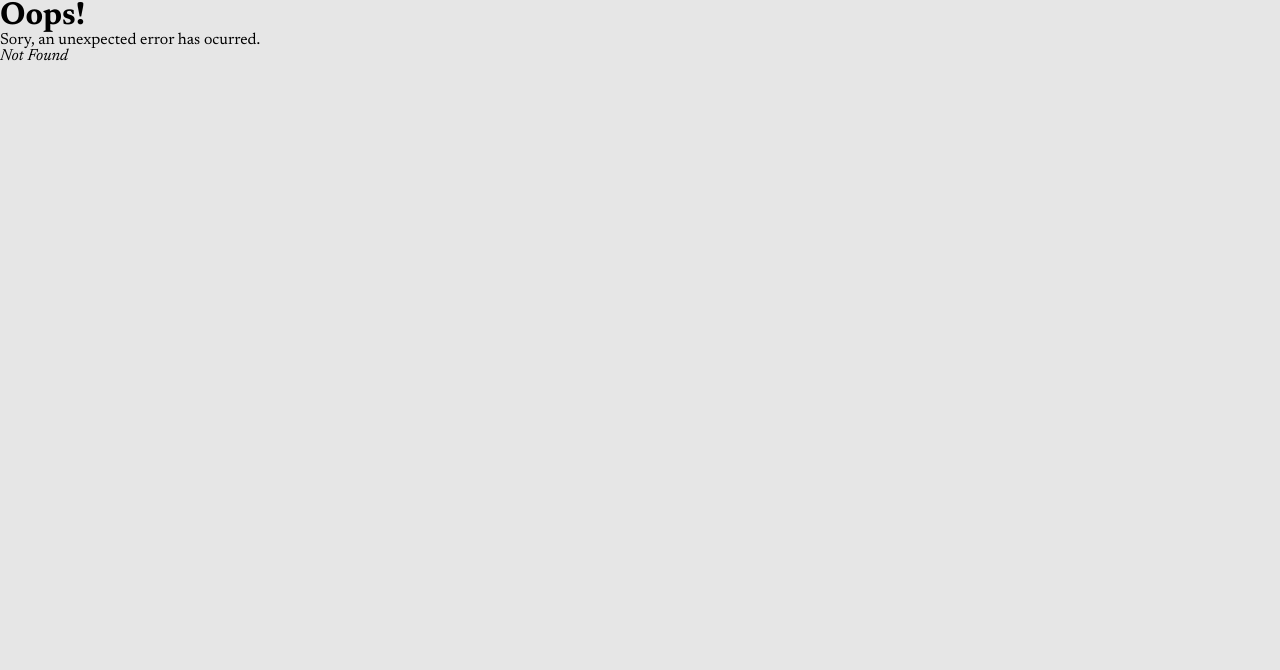
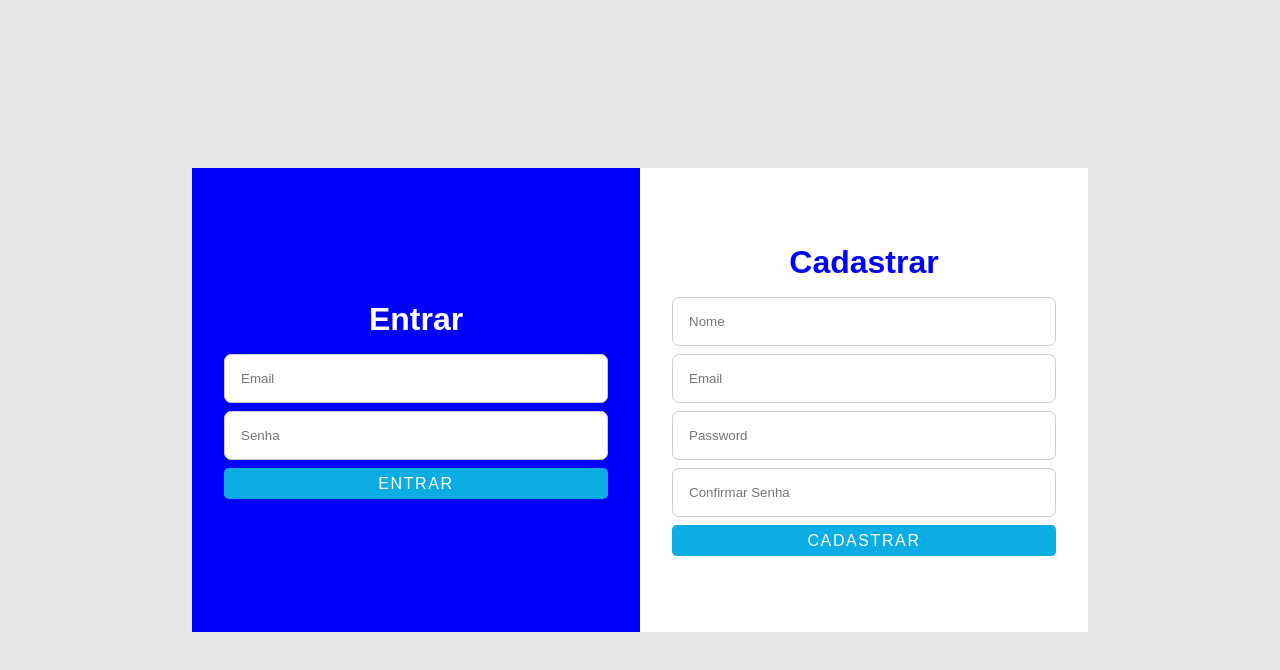
Before and after one commit to davidsnts/BreakingNewsFront, a React (Vite) app: page /auth in a window 1280 px wide. Before the commit this address had no page. Shown: the top 670 px of the page. Built offline with nearby package versions, Linux system fonts and the light colour scheme.

Commit message:
Criando estrutura para login e cadastro.

```diff
--- /dev/null
+++ b/src/components/Button/ButtonStyled.jsx
@@ -0,0 +1,21 @@
+import styled from "styled-components";
+
+export const ButtonStyled = styled.button`
+    background-color: #0bade3;
+    border: none;
+    outline: none;
+    font-size: 1rem;
+    padding: 0.4rem 1rem;
+    color: #fff;
+    transition: all 0.4s ease-in-out;
+    cursor: pointer;
+    border-radius: 0.3rem;
+    width: auto;
+    font-weight: 500;
+    letter-spacing: 0.1rem;
+    text-transform: uppercase;
+    :hover{
+        background-color:#0a86af;
+    }
+
+`;
--- /dev/null
+++ b/src/components/Button/button.jsx
@@ -0,0 +1,4 @@
+import { ButtonStyled } from "./ButtonStyled";
+export function Button({ type, text}){
+    return <ButtonStyled type={type}>{text}</ButtonStyled>
+}
--- /dev/null
+++ b/src/components/Input/Input.jsx
@@ -0,0 +1,5 @@
+import { InputSpace } from "./InputStyled";
+
+export function Input({ type, placeholder, name, register }) {
+  return ( <InputSpace type={type} placeholder={placeholder} {...register(name)} /> );
+}
--- /dev/null
+++ b/src/components/Input/InputStyled.jsx
@@ -0,0 +1,7 @@
+import styled from "styled-components";
+
+export const InputSpace = styled.input`
+  padding: 1rem;
+  border-radius: 7px;
+  border: 1px solid #ccc;
+`;
--- a/src/components/Navbar/Navbar.jsx
+++ b/src/components/Navbar/Navbar.jsx
@@ -1,20 +1,30 @@
 import { Outlet, useNavigate, Link } from "react-router-dom";
 import logo from "../../images/LogoBN.png";
-import { Button, ErrorSpam, ImageLogo, InputSpace, Nav } from "./NavbarStyled";
+import { ErrorSpam, ImageLogo, InputSpace, Nav } from "./NavbarStyled";
 import { useForm } from "react-hook-form";
 import { z } from "zod";
 import { zodResolver } from "@hookform/resolvers/zod";
+import { Button } from "../Button/button";
 
 const searchSchema = z.object({
-  title: z.string().trim().min(1 , "A pesquisa não pode ser vazia"),
+  title: z.string().trim().min(1, "A pesquisa não pode ser vazia"),
 });
 export function Navbar() {
-  const { register, handleSubmit, reset, formState: {errors} } = useForm({ resolver: zodResolver(searchSchema)});
+  const {
+    register,
+    handleSubmit,
+    reset,
+    formState: { errors },
+  } = useForm({ resolver: zodResolver(searchSchema) });
   const navigate = useNavigate();
   function onSearch(data) {
     const { title } = data;
     reset();
     navigate(`/search/${title}`);
+  }
+
+  function goAuth() {
+    navigate("/auth");
   }
   return (
     <>
@@ -34,10 +44,13 @@ export function Navbar() {
         <Link to="/">
           <ImageLogo src={logo} alt="Logo do Breaking News" />
         </Link>
-
-        <Button>Entrar</Button>
+        <Link to="/auth">
+          <Button type="button" text={"Entrar"}>
+            Entrar
+          </Button>
+        </Link>
       </Nav>
-      { errors.title && <ErrorSpam>{errors.title.message} </ErrorSpam> }
+      {errors.title && <ErrorSpam>{errors.title.message} </ErrorSpam>}
       <Outlet />
     </>
   );
--- a/src/components/Navbar/NavbarStyled.jsx
+++ b/src/components/Navbar/NavbarStyled.jsx
@@ -25,25 +25,6 @@ export const InputSpace = styled.div`
   width: 200px;
   display: flex;
   align-items: center;
-
-  button {
-    position: absolute;
-    top: 1;
-    right: 0.2rem;
-    z-index: 10;
-    border: none;
-    background-color: #f5f5f5;
-    color: #757575;
-    border-radius: 0.3rem;
-    padding: 0.5rem;
-    cursor: pointer;
-    transition: 0.4s;
-
-    :hover {
-      background-color: #757575;
-      color: #f5f5f5;
-    }
-  }
 
   input {
     outline: none;
--- a/src/main.jsx
+++ b/src/main.jsx
@@ -6,6 +6,7 @@ import Home from "./pages/Home/Home";
 import { Search } from "./pages/Search/Search";
 import { GlobalStyled } from "./GlobalStyled";
 import ErrorPage from "./pages/ErrorPage/ErrorPage";
+import { Authentication } from "./pages/Authentication/Authentication";
 
 const router = createBrowserRouter([
   {
@@ -23,6 +24,10 @@ const router = createBrowserRouter([
       },
     ],
   },
+  {
+    path: "/auth",
+    element: <Authentication />
+  }
 ]);
 
 ReactDOM.createRoot(document.getElementById("root")).render(
--- /dev/null
+++ b/src/pages/Authentication/Authentication.jsx
@@ -0,0 +1,58 @@
+import { AuthContainer, Section } from "./AuthenticationStyled";
+import { Input } from "../../components/Input/Input";
+import { Button } from "../../components/Button/button";
+import { useForm } from "react-hook-form";
+import { z } from "zod";
+import { zodResolver } from "@hookform/resolvers/zod";
+
+
+export function Authentication() {
+  const {
+    register :registerSignUp,
+    handleSubmit : handleSubmitSignUp ,
+    formState: { ErrorsSignUp },
+  } = useForm();
+
+    const {
+    register :registerSignIn,
+    handleSubmit : handleSubmitSignIn ,
+    formState: { ErrorsSignIn },
+  } = useForm();
+
+function inHandleSubmit(data){
+  console.log(data);
+
+}
+
+function upHandleSubmit(data){
+  console.log(data);
+
+}
+  return (
+    <AuthContainer>
+      <Section type="signin">
+        <h2>Entrar</h2>
+        <form onSubmit={handleSubmitSignIn(inHandleSubmit)}>
+          <Input type="email" placeholder="Email" name="email"  register={registerSignIn}/>
+          <Input type="password" placeholder="Senha" name="password" register={registerSignIn} />
+          <Button type="submit" text="Entrar" />
+        </form>
+      </Section>
+      <Section type="signup">
+        <h2>Cadastrar</h2>
+        <form onSubmit={handleSubmitSignUp(upHandleSubmit)}>
+          <Input type="text" placeholder="Nome" name="name" register={registerSignUp} />
+          <Input type="email" placeholder="Email" name="email"  register={registerSignUp} />
+          <Input type="password" placeholder="Password" name="password" register={registerSignUp} />
+          <Input
+            type="password"
+            placeholder="Confirmar Senha"
+            name="password" register={registerSignUp}
+          />
+
+          <Button type="submit" text="Cadastrar" />
+        </form>
+      </Section>
+    </AuthContainer>
+  );
+}
--- /dev/null
+++ b/src/pages/Authentication/AuthenticationStyled.jsx
@@ -0,0 +1,34 @@
+import styled from "styled-components";
+
+export const AuthContainer = styled.div`
+  height: 100vh;
+  display: flex;
+  justify-content: center;
+  align-items: center;
+  width: 70%;
+  margin: 0 auto;
+
+  form {
+    display: flex;
+    flex-direction: column;
+    gap: 0.5rem;
+    width: 100%;
+  }
+`;
+
+export const Section = styled.section`
+  display: flex;
+  flex-direction: column;
+  justify-content: center;
+  width: 100%;
+  height: 400px;
+  padding: 2rem;
+  gap: 1rem;
+  background-color: ${(props) => (props.type === "signin" ? "blue" : "white")};
+  color: ${(props) => (props.type === "signup" ? "blue" : "white")};
+  h2{
+    font-size: 2rem;
+    text-align: center;
+    font-weight: 700;
+  }
+`;
```
